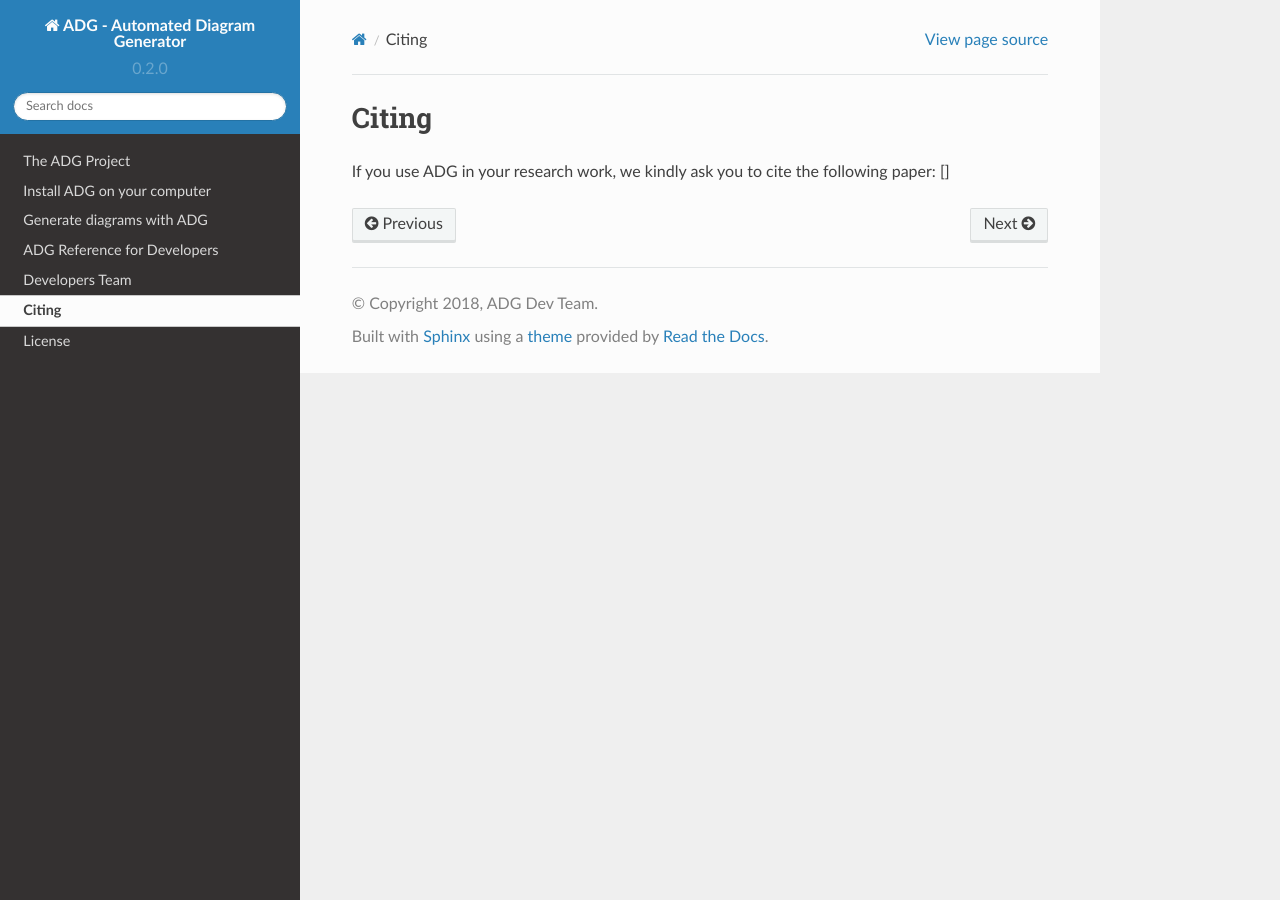
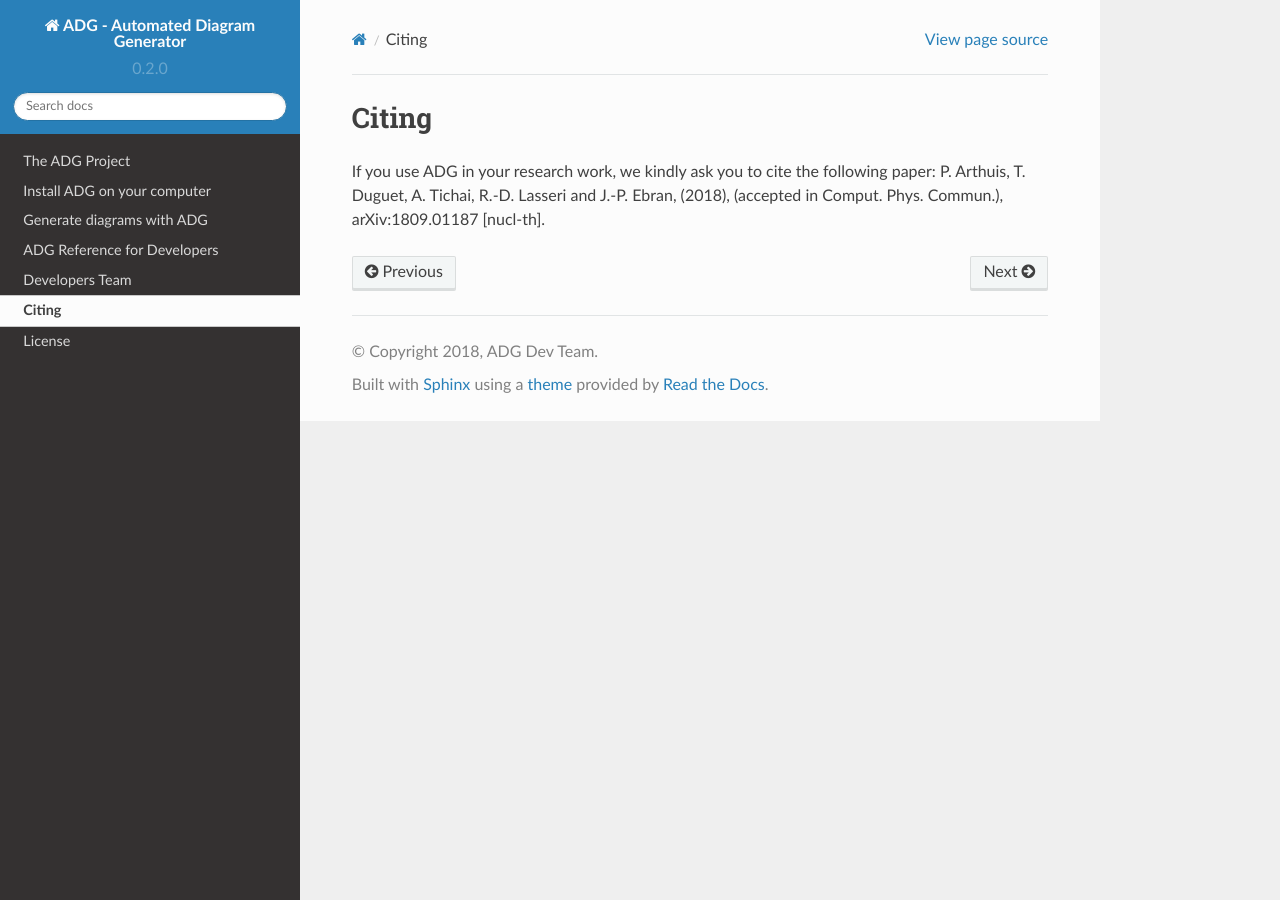
Before and after one commit to adgproject/adg, a Sphinx documentation site: the page built from doc/citing.rst, in a window 1280 px wide. Built offline with Sphinx 7.4.7 and the Read the Docs theme 2.0.0, drawn with Linux system fonts in a browser that asks for light colours.

Commit message:
Add paper reference, fix DAM affiliation

```diff
--- a/doc/citing.rst
+++ b/doc/citing.rst
@@ -2,4 +2,5 @@ Citing
 =======
 
 If you use ADG in your research work, we kindly ask you to cite the following
-paper: []
+paper: P. Arthuis, T. Duguet, A. Tichai, R.-D. Lasseri and J.-P. Ebran, (2018),
+(accepted in Comput. Phys. Commun.), arXiv:1809.01187 [nucl-th].
--- a/doc/contributors.rst
+++ b/doc/contributors.rst
@@ -3,8 +3,8 @@ Developers Team
 
 They have been involved in the making of ADG over the past years:
 
-  - Pierre Arthuis - Irfu, CEA, Université Paris-Saclay & CEA/DAM/DIF
+  - Pierre Arthuis - Irfu, CEA, Université Paris-Saclay & CEA, DAM, DIF
   - Thomas Duguet - Irfu, CEA, Université Paris-Saclay & KU Leuven, IKS
-  - Jean-Paul Ebran - CEA/DAM/DIF
+  - Jean-Paul Ebran - CEA, DAM, DIF
   - Raphaël-David Lasseri - IPN, CNRS/IN2P3, Université Paris-Sud, Université Paris-Saclay
   - Alexander Tichai - ESNT, Irfu, CEA, Université Paris-Saclay
```
Also changed, not shown: README.md (+5 -5 lines), 1 other file.
